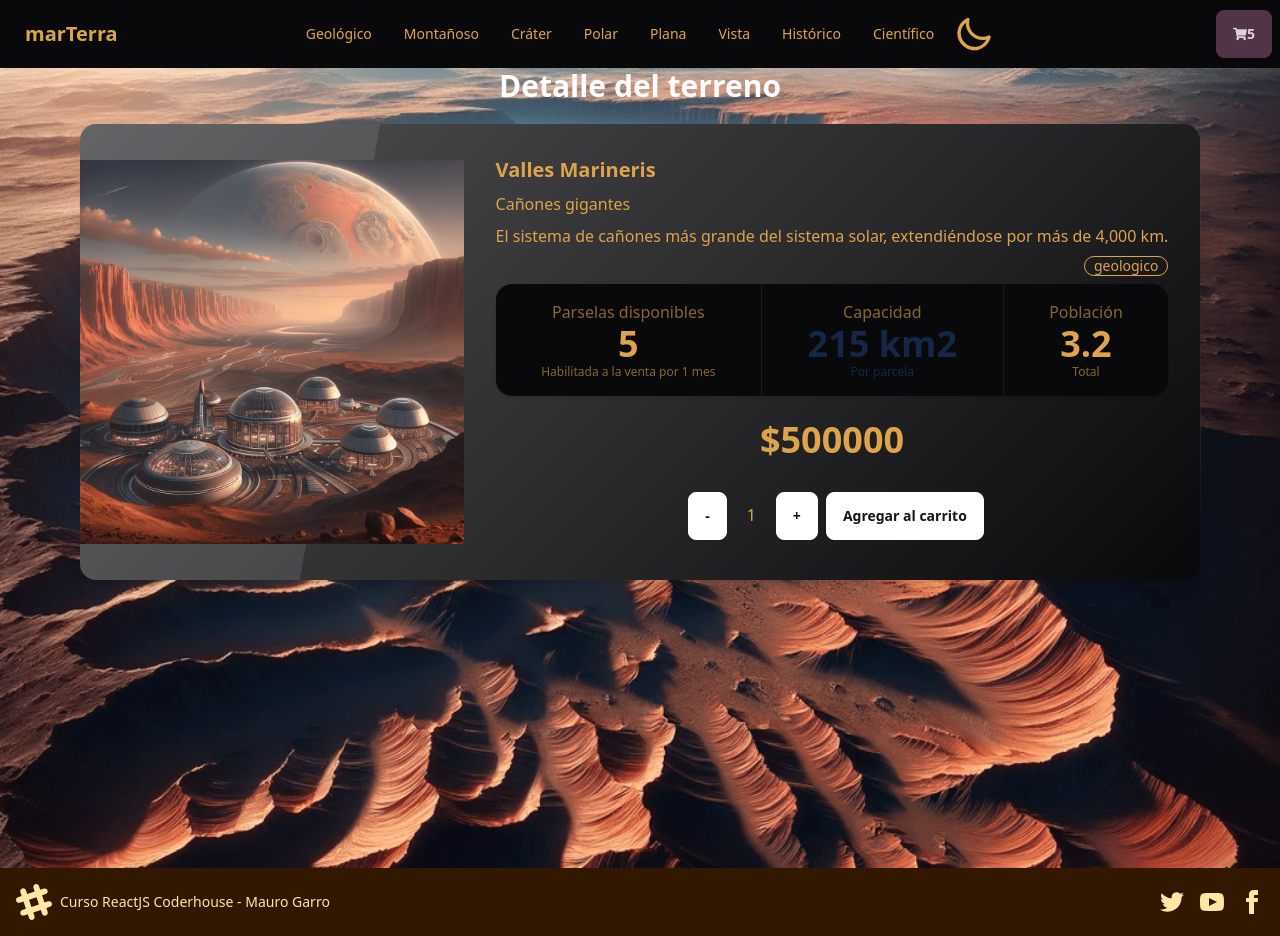
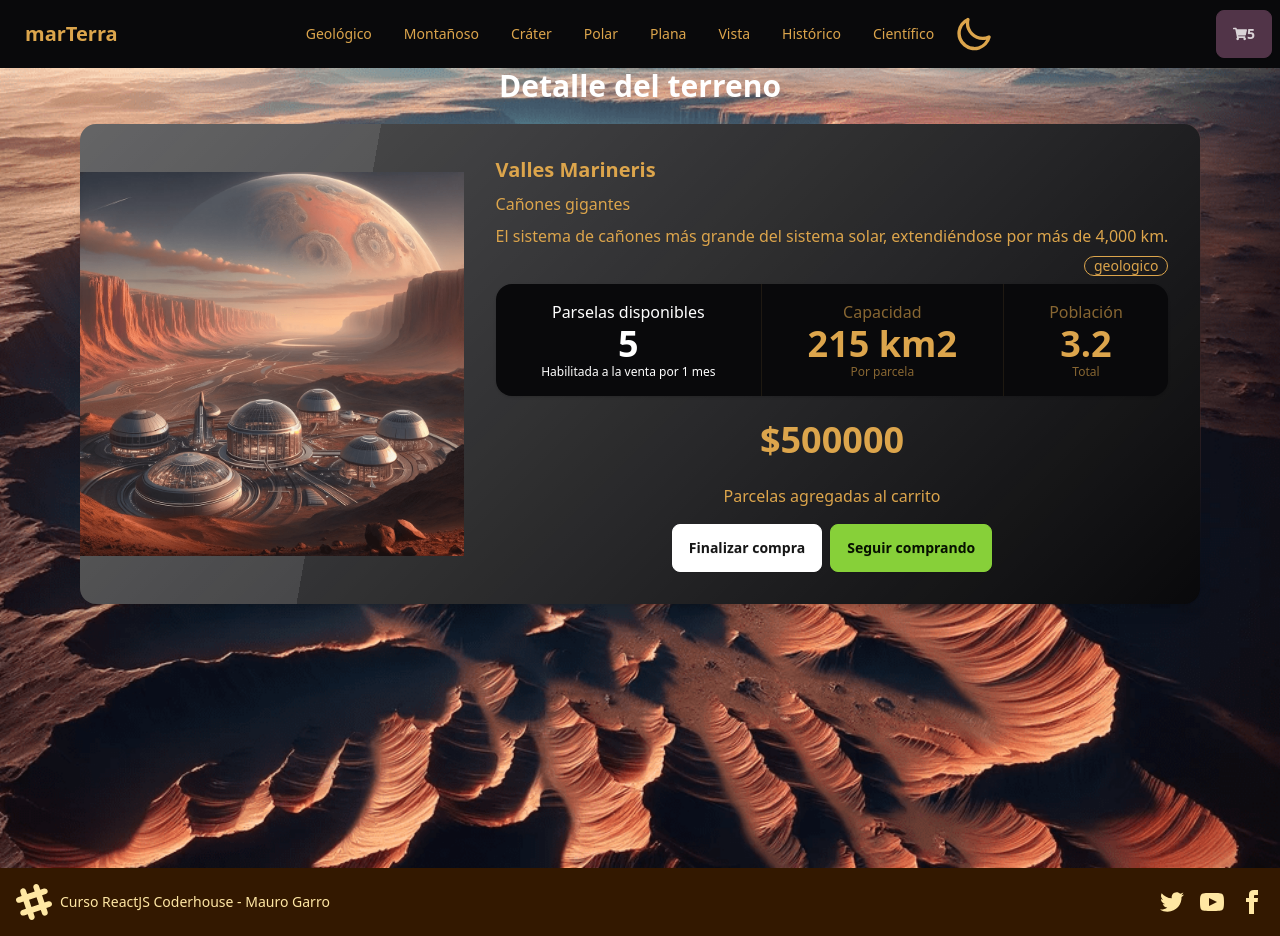
Before and after one commit to maurogarro73/cursoReactCoderhouse, a React (Vite) app: page /item/1 in a window 1280 px wide. Both pictures are taken after a click on the button "Agregar al carrito". Built offline with nearby package versions, Linux system fonts and the light colour scheme.

Commit message:
modificando itemCount incorporando count al finalizar compra

```diff
--- a/src/Components/ItemCount/ItemCount.jsx
+++ b/src/Components/ItemCount/ItemCount.jsx
@@ -1,6 +1,6 @@
 import { useState } from 'react';
 
-const ItemCount = ({ stock, initial }) => {
+const ItemCount = ({ stock, initial, onAdd }) => {
   let [count, setCount] = useState(1);
 
   const handlerResta = () => {
@@ -27,7 +27,9 @@ const ItemCount = ({ stock, initial }) => {
         </button>
       </div>
       <div>
-        <button className="btn btn-primary my-2">Agregar al carrito</button>
+        <button className="btn btn-primary my-2" onClick={() => onAdd(count)}>
+          Agregar al carrito
+        </button>
       </div>
     </div>
   );
--- a/src/Components/ItemDetail/ItemDetail.jsx
+++ b/src/Components/ItemDetail/ItemDetail.jsx
@@ -1,6 +1,17 @@
+import { useState } from 'react';
 import ItemCount from '../ItemCount/ItemCount';
+import { Link } from 'react-router-dom';
 
 const ItemDetail = ({ item }) => {
+  const [itemCount, setItemCount] = useState(0);
+  const [isAdded, setIsAdded] = useState(false);
+
+  const onAdd = (quantity) => {
+    console.log(`Agregaste ${quantity} items al carrito`);
+    setItemCount(quantity);
+    setIsAdded(true);
+  };
+
   return (
     <div className="card lg:card-side bg-base-100 glass shadow-lg">
       <figure>
@@ -17,15 +28,15 @@ const ItemDetail = ({ item }) => {
         {/* stat */}
         <div className="stats shadow">
           <div className="stat place-items-center">
-            <div className="stat-title">Parselas disponibles</div>
-            <div className="stat-value">{item.stock}</div>
-            <div className="stat-desc">Habilitada a la venta por 1 mes</div>
+            <div className="stat-title text-primary">Parselas disponibles</div>
+            <div className="stat-value text-primary">{item.stock}</div>
+            <div className="stat-desc text-primary">Habilitada a la venta por 1 mes</div>
           </div>
 
           <div className="stat place-items-center">
             <div className="stat-title">Capacidad</div>
-            <div className="stat-value text-secondary">{item.capacity} km2</div>
-            <div className="stat-desc text-secondary">Por parcela</div>
+            <div className="stat-value">{item.capacity} km2</div>
+            <div className="stat-desc">Por parcela</div>
           </div>
 
           <div className="stat place-items-center">
@@ -40,7 +51,21 @@ const ItemDetail = ({ item }) => {
         </div>
 
         <div className="card-actions justify-center">
-          <ItemCount stock={item.stock} initial={1} />
+          {isAdded ? (
+            <div className="block">
+              <p className="text-center">Parcelas agregadas al carrito</p>
+              <div className="space-x-2 mt-4">
+                <Link to="/cart" className="btn btn-primary">
+                  Finalizar compra
+                </Link>
+                <Link to="/" className="btn btn-success">
+                  Seguir comprando
+                </Link>
+              </div>
+            </div>
+          ) : (
+            <ItemCount stock={item.stock} initial={1} onAdd={onAdd} />
+          )}
         </div>
       </div>
     </div>
```
